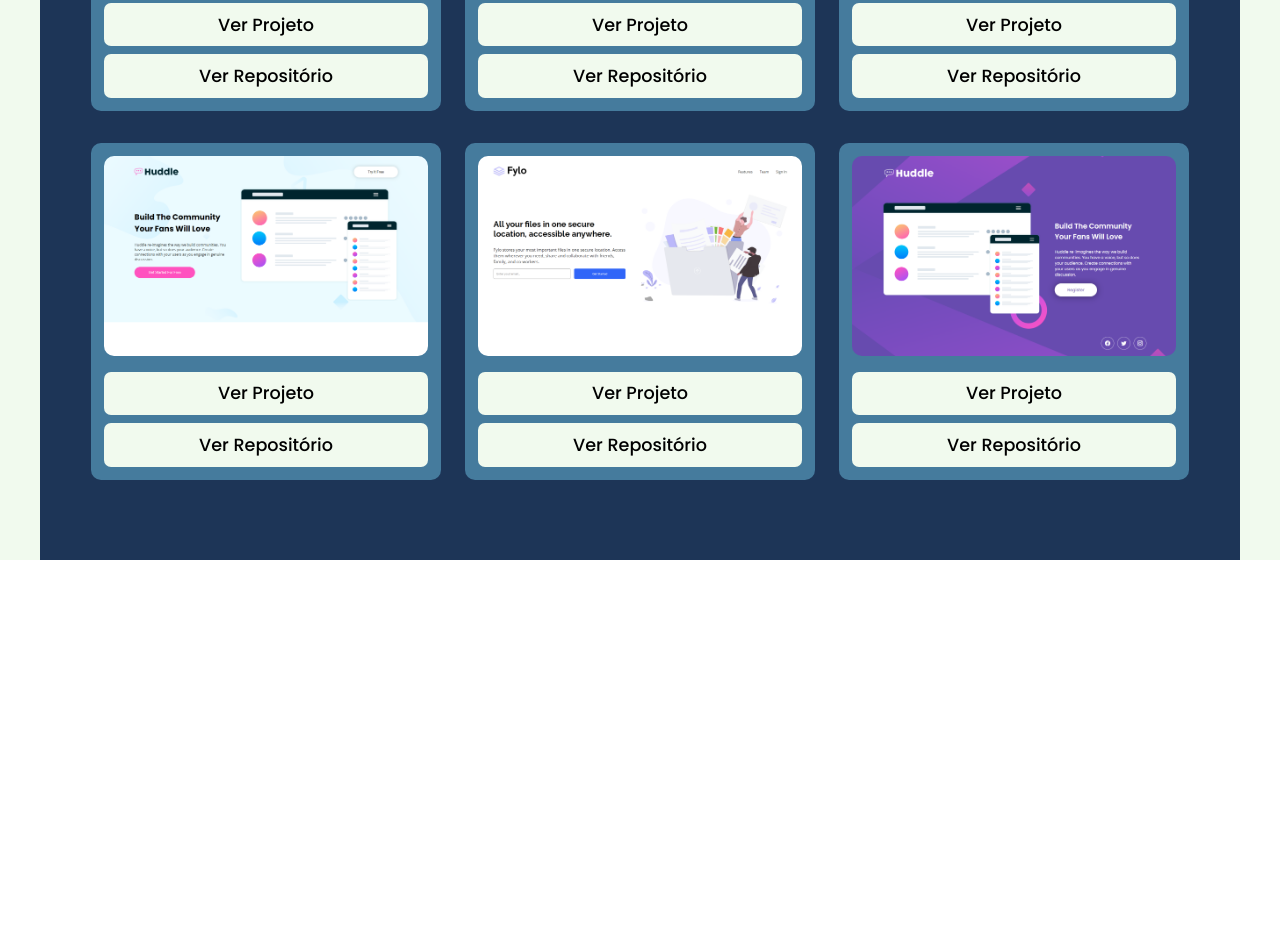
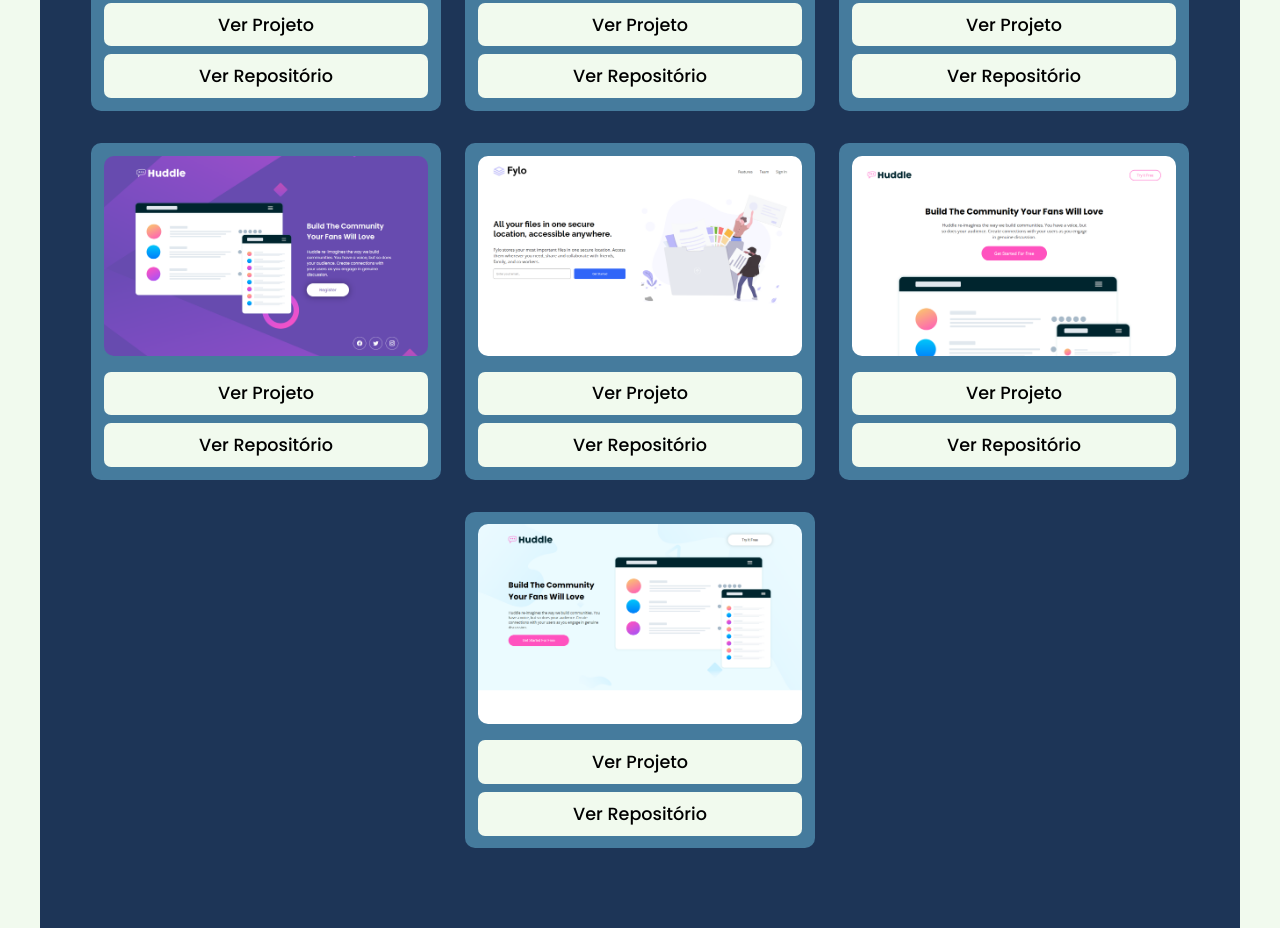
Before and after one commit to luccasfaro/portfolio-site, a plain HTML site: page index.html in a window 1280 px wide. Shown: the part 393-1321 px from the top of the page. Before the commit the page ends 953 px from the top, so only its background shows below. Drawn offline with nearby package versions, Linux system fonts and the light colour scheme.

Commit message:
feat: Adição novo projeto no portfólio

```diff
--- a/assets/css/styles.css
+++ b/assets/css/styles.css
@@ -212,11 +212,11 @@
 }
 
 #repository-box-3 .project-preview {
-   background-image: url(../img/preview-huddle-landing-page-1.png);
+   background-image: url(../img/preview-fylo-dark-theme.png);
 }
 
 #repository-box-4 .project-preview {
-   background-image: url(../img/preview-huddle-landing-page-2.png);
+   background-image: url(../img/preview-huddle-introdutory.png);
 }
 
 #repository-box-5 .project-preview {
@@ -224,7 +224,11 @@
 }
 
 #repository-box-6 .project-preview {
-   background-image: url(../img/preview-huddle-introdutory.png);
+   background-image: url(../img/preview-huddle-landing-page-1.png);
+}
+
+#repository-box-7 .project-preview {
+   background-image: url(../img/preview-huddle-landing-page-2.png);
 }
 
 @media(max-width: 755px) {
--- a/index.html
+++ b/index.html
@@ -55,19 +55,20 @@
             </div>
          </div>
 
+
          <div id="repository-box-3" class="repository-box">
             <div class="project-preview"></div>
             <div class="buttons-interact">
-               <a href="https://luccasfaro.github.io/huddle-landing-page-2/" class="button-view" target="_blank">Ver Projeto</a>
-               <a href="https://github.com/luccasfaro/huddle-landing-page-2" class="button-view" target="_blank">Ver Repositório</a>
+               <a href="https://luccasfaro.github.io/fylo-dark-theme-landing-page/" class="button-view" target="_blank">Ver Projeto</a>
+               <a href="https://github.com/luccasfaro/fylo-dark-theme-landing-page" class="button-view" target="_blank">Ver Repositório</a>
             </div>
          </div>
 
          <div id="repository-box-4" class="repository-box">
             <div class="project-preview"></div>
             <div class="buttons-interact">
-               <a href="https://luccasfaro.github.io/huddle-landing-page/" class="button-view" target="_blank">Ver Projeto</a>
-               <a href="https://github.com/luccasfaro/huddle-landing-page" class="button-view" target="_blank">Ver Repositório</a>
+               <a href="https://luccasfaro.github.io/huddle-landing-page-introdutory/" class="button-view" target="_blank">Ver Projeto</a>
+               <a href="https://github.com/luccasfaro/huddle-landing-page-introdutory" class="button-view" target="_blank">Ver Repositório</a>
             </div>
          </div>
 
@@ -82,11 +83,18 @@
          <div id="repository-box-6" class="repository-box">
             <div class="project-preview"></div>
             <div class="buttons-interact">
-               <a href="https://luccasfaro.github.io/huddle-landing-page-introdutory/" class="button-view" target="_blank">Ver Projeto</a>
-               <a href="https://github.com/luccasfaro/huddle-landing-page-introdutory" class="button-view" target="_blank">Ver Repositório</a>
+               <a href="https://luccasfaro.github.io/huddle-landing-page-2/" class="button-view" target="_blank">Ver Projeto</a>
+               <a href="https://github.com/luccasfaro/huddle-landing-page-2" class="button-view" target="_blank">Ver Repositório</a>
             </div>
          </div>
 
+         <div id="repository-box-7" class="repository-box">
+            <div class="project-preview"></div>
+            <div class="buttons-interact">
+               <a href="https://luccasfaro.github.io/huddle-landing-page/" class="button-view" target="_blank">Ver Projeto</a>
+               <a href="https://github.com/luccasfaro/huddle-landing-page" class="button-view" target="_blank">Ver Repositório</a>
+            </div>
+         </div>
       </section>
    </main>
 
```
Also changed, not shown: assets/img/preview-fylo-dark-theme.png (added), 1 other file.
